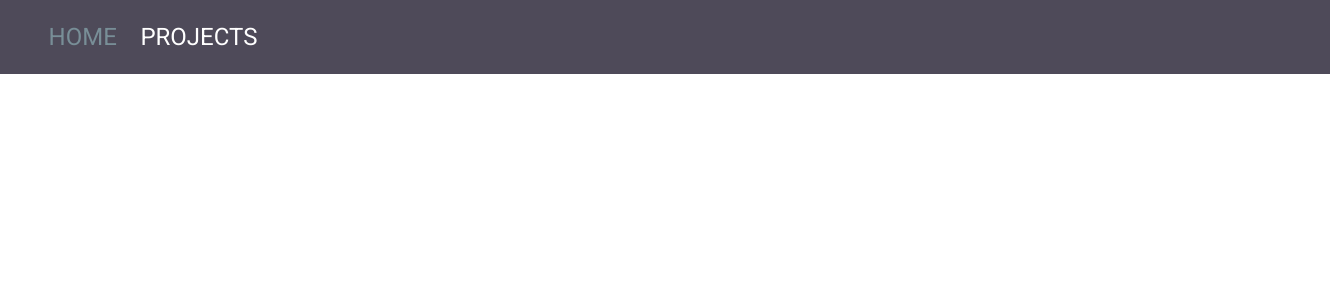
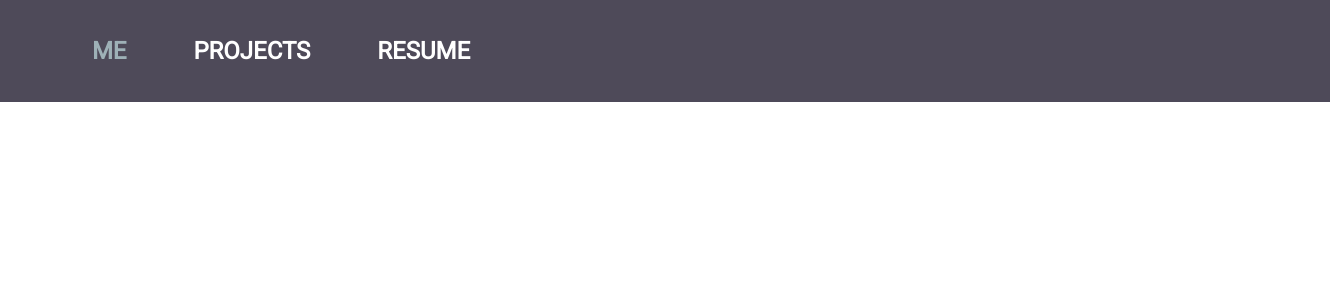
Before and after one commit to IsaiahCollazo99/portfolio-site, a React (Create React App) app in the folder isaiah-collazo/: page / in a window 1280 px wide. Shown: the top 300 px of the page, 1330 px wide, since content can reach past the window. Built offline with nearby package versions, Linux system fonts and the light colour scheme.

Commit message:
add resume and import into Navbar. Change navlink hover styling

```diff
--- a/isaiah-collazo/src/components/home/Home.js
+++ b/isaiah-collazo/src/components/home/Home.js
@@ -1,4 +1,5 @@
 import React from 'react';
+import resume from '../../assets/Resume_Isaiah_Collazo.pdf';
 
 const Home = () => {
     return (
--- a/isaiah-collazo/src/components/navBar/NavBar.js
+++ b/isaiah-collazo/src/components/navBar/NavBar.js
@@ -1,13 +1,15 @@
 import React from 'react';
 import { NavLink } from 'react-router-dom';
+import resume from '../../assets/Resume_Isaiah_Collazo.pdf';
 import '../../css/navBar/navBar.css';
 
 const NavBar = () => {
     return (
         <nav className="mainNav">
             <div className="navLinkContainer">
-                <NavLink exact to="/" className="navLink">HOME</NavLink>
+                <NavLink exact to="/" className="navLink">ME</NavLink>
                 <NavLink exact to="/projects" className="navLink">PROJECTS</NavLink>
+                <a className="navLink" href={resume} target="_blank">RESUME</a>
             </div>
         </nav>
     )
--- a/isaiah-collazo/src/css/navBar/navBar.css
+++ b/isaiah-collazo/src/css/navBar/navBar.css
@@ -4,30 +4,44 @@
     padding: 25px;
     font-size: 24px;
     display: flex;
-    position: fixed;
+    position: sticky;
+    top: 0;
+    margin-bottom: 25px;
+    font-weight: bold;
 }
 
 .navLinkContainer {
-    width: 20%;
+    width: 40%;
     display: flex;
     justify-content: space-evenly;
+    align-items: center;
 }
 
 .navLink {
     color: white;
     text-decoration: none;
+    transition: 0.3s ease;
+    background-color: #4E4A59;
+    border-top: 4px solid #4E4A59;
+    border-bottom: 4px solid #4E4A59;
+    padding: 10px 0;
 }
 
 .navLink:hover {
-    font-size: 25px;
-    text-shadow: 1px 1px 5px #000000;
+    border-top: 4px solid #ffffff;
+    border-bottom: 4px solid #ffffff;
+    padding: 6px 0;
+    color: #101A2B
 }
 
 .active {
-    color: #788E97;
+    color: #9EB1B7;
 }
 
 .active:hover {
     font-size: 24px;
     text-shadow: none;
+    color: #9EB1B7;
+    border-top: 4px solid #4E4A59;
+    border-bottom: 4px solid #4E4A59;
 }
```
Also changed, not shown: 1 other file (tests, documents, lock files or other folders).
